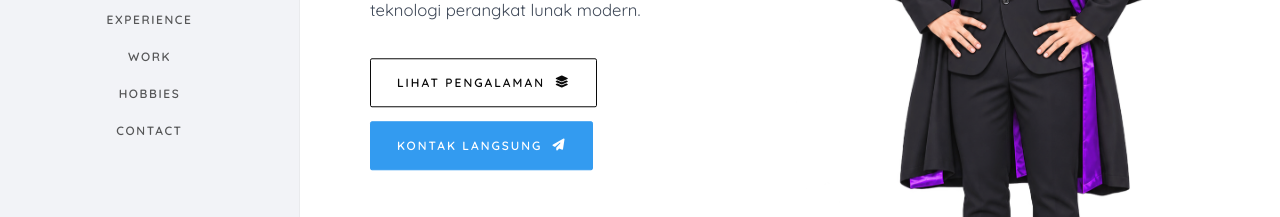
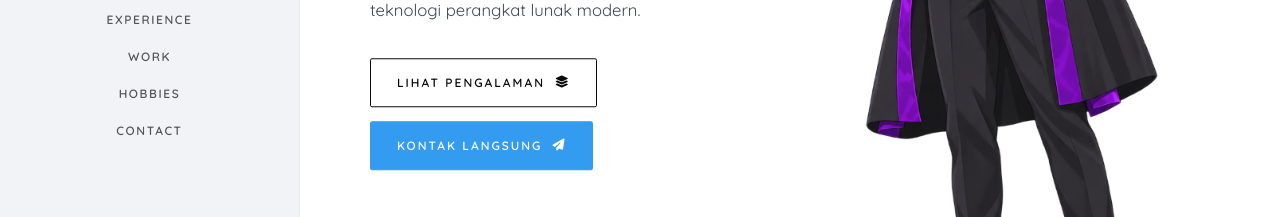
Before and after one commit to ricky-mr/ricky_r, a plain HTML site: page index.html in a window 1280 px wide. Shown: the part 450-667 px from the top of the page. Drawn offline with nearby package versions, Linux system fonts and the light colour scheme; a web font is replaced by a local one.

Commit message:
Add files via upload

```diff
--- a/index.html
+++ b/index.html
@@ -138,7 +138,7 @@
               </div>
               <div class="hero-image-col">
                 <div class="hero-person-wrapper">
-                  <img src="ricky-hero.PNG?v=2" onerror="this.onerror=null;this.src='ricky-hero.png?v=2';" alt="Ricky Ramadhan, S.Kom. Universitas Tangerang Raya" class="hero-person-img" />
+                  <img src="ricky-hero-2.png?v=2" onerror="this.onerror=null;this.src='ricky-hero-2.PNG?v=2';" alt="Ricky Ramadhan, S.Kom. Universitas Tangerang Raya" class="hero-person-img" />
                 </div>
               </div>
             </div>
```
Also changed, not shown: ricky-hero-2.png (added).
